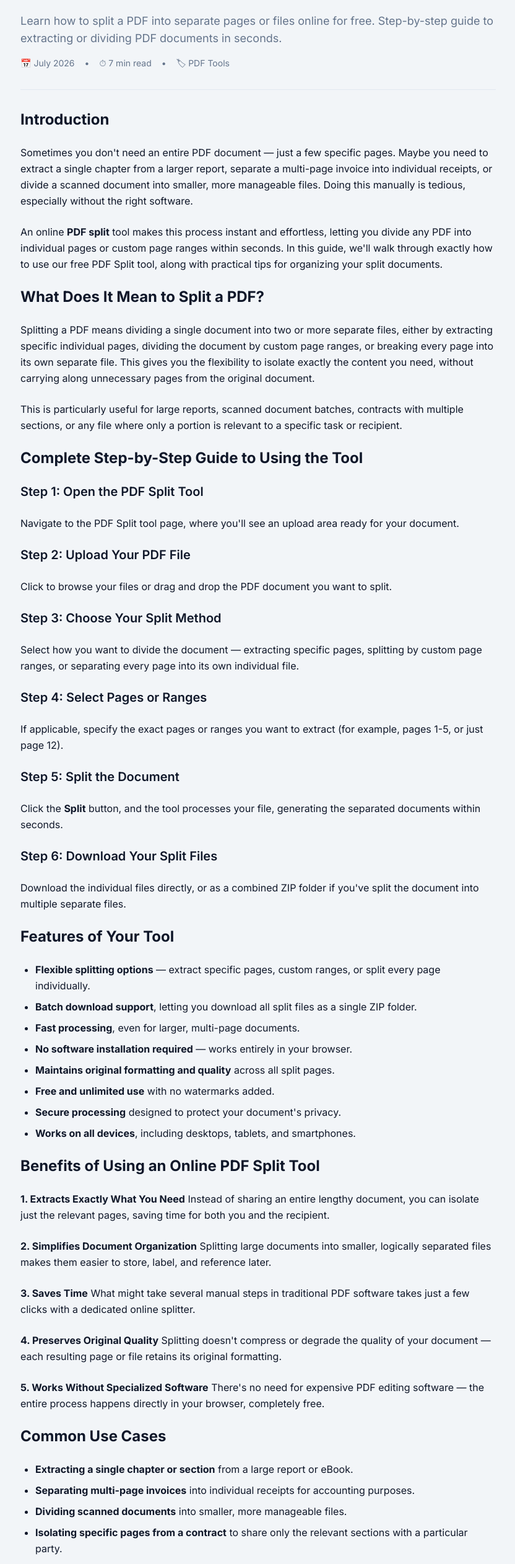
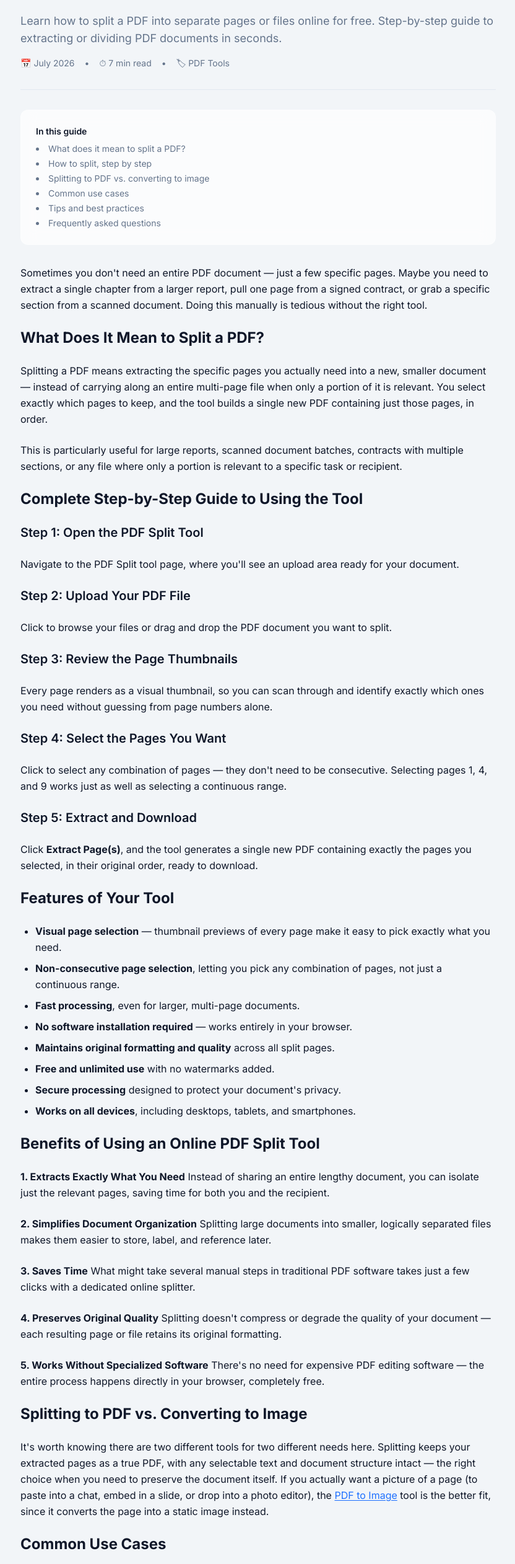
Before and after one commit to surajkumar122024-star/ok01, a Next.js app: page /blog/how-to-split-pdf-pages in a window 1280 px wide. Shown: the part 256-2779 px from the top of the page at 62% size, without its empty margins (223-1055 px from the left). Built offline with nearby package versions, Linux system fonts and the light colour scheme.

Commit message:
Fix pdf-split article: remove false ZIP download and multi-range split claims (tool selects any pages into one output PDF), fix irrelevant related tools, add TOC and PDF-vs-image comparison

```diff
--- a/src/app/blog/how-to-split-pdf-pages/page.tsx
+++ b/src/app/blog/how-to-split-pdf-pages/page.tsx
@@ -36,39 +36,52 @@ export default function HowToSplitPdfPagesArticle() {
 
         <hr className="border-border" />
 
+        {/* Table of Contents */}
+        <nav className="glass rounded-xl border p-6 space-y-2 text-sm">
+          <p className="font-semibold mb-2">In this guide</p>
+          <ul className="space-y-1 list-disc list-inside text-muted-foreground">
+            <li><a href="#what-is" className="hover:text-primary">What does it mean to split a PDF?</a></li>
+            <li><a href="#how-to" className="hover:text-primary">How to split, step by step</a></li>
+            <li><a href="#pdf-vs-image" className="hover:text-primary">Splitting to PDF vs. converting to image</a></li>
+            <li><a href="#use-cases" className="hover:text-primary">Common use cases</a></li>
+            <li><a href="#tips" className="hover:text-primary">Tips and best practices</a></li>
+            <li><a href="#faq" className="hover:text-primary">Frequently asked questions</a></li>
+          </ul>
+        </nav>
+
         {/* Content */}
         <div className="prose prose-neutral dark:prose-invert max-w-none space-y-6 text-base leading-relaxed">
 
-          <h2 className="text-2xl font-bold mt-8">Introduction</h2>
+          <p>
+            Sometimes you don't need an entire PDF document — just a few specific pages. Maybe you
+            need to extract a single chapter from a larger report, pull one page from a signed
+            contract, or grab a specific section from a scanned document. Doing this manually is
+            tedious without the right tool.
+          </p>
 
-          <p>Sometimes you don't need an entire PDF document — just a few specific pages. Maybe you need to extract a single chapter from a larger report, separate a multi-page invoice into individual receipts, or divide a scanned document into smaller, more manageable files. Doing this manually is tedious, especially without the right software.</p>
-          <p>An online <strong>PDF split</strong> tool makes this process instant and effortless, letting you divide any PDF into individual pages or custom page ranges within seconds. In this guide, we'll walk through exactly how to use our free PDF Split tool, along with practical tips for organizing your split documents.</p>
+          <h2 id="what-is" className="text-2xl font-bold mt-8">What Does It Mean to Split a PDF?</h2>
 
-          <h2 className="text-2xl font-bold mt-8">What Does It Mean to Split a PDF?</h2>
-
-          <p>Splitting a PDF means dividing a single document into two or more separate files, either by extracting specific individual pages, dividing the document by custom page ranges, or breaking every page into its own separate file. This gives you the flexibility to isolate exactly the content you need, without carrying along unnecessary pages from the original document.</p>
+          <p>Splitting a PDF means extracting the specific pages you actually need into a new, smaller document — instead of carrying along an entire multi-page file when only a portion of it is relevant. You select exactly which pages to keep, and the tool builds a single new PDF containing just those pages, in order.</p>
           <p>This is particularly useful for large reports, scanned document batches, contracts with multiple sections, or any file where only a portion is relevant to a specific task or recipient.</p>
 
-          <h2 className="text-2xl font-bold mt-8">Complete Step-by-Step Guide to Using the Tool</h2>
+          <h2 id="how-to" className="text-2xl font-bold mt-8">Complete Step-by-Step Guide to Using the Tool</h2>
 
           <h3 className="text-xl font-semibold mt-6">Step 1: Open the PDF Split Tool</h3>
           <p>Navigate to the PDF Split tool page, where you'll see an upload area ready for your document.</p>
           <h3 className="text-xl font-semibold mt-6">Step 2: Upload Your PDF File</h3>
           <p>Click to browse your files or drag and drop the PDF document you want to split.</p>
-          <h3 className="text-xl font-semibold mt-6">Step 3: Choose Your Split Method</h3>
-          <p>Select how you want to divide the document — extracting specific pages, splitting by custom page ranges, or separating every page into its own individual file.</p>
-          <h3 className="text-xl font-semibold mt-6">Step 4: Select Pages or Ranges</h3>
-          <p>If applicable, specify the exact pages or ranges you want to extract (for example, pages 1-5, or just page 12).</p>
-          <h3 className="text-xl font-semibold mt-6">Step 5: Split the Document</h3>
-          <p>Click the <strong>Split</strong> button, and the tool processes your file, generating the separated documents within seconds.</p>
-          <h3 className="text-xl font-semibold mt-6">Step 6: Download Your Split Files</h3>
-          <p>Download the individual files directly, or as a combined ZIP folder if you've split the document into multiple separate files.</p>
+          <h3 className="text-xl font-semibold mt-6">Step 3: Review the Page Thumbnails</h3>
+          <p>Every page renders as a visual thumbnail, so you can scan through and identify exactly which ones you need without guessing from page numbers alone.</p>
+          <h3 className="text-xl font-semibold mt-6">Step 4: Select the Pages You Want</h3>
+          <p>Click to select any combination of pages — they don't need to be consecutive. Selecting pages 1, 4, and 9 works just as well as selecting a continuous range.</p>
+          <h3 className="text-xl font-semibold mt-6">Step 5: Extract and Download</h3>
+          <p>Click <strong>Extract Page(s)</strong>, and the tool generates a single new PDF containing exactly the pages you selected, in their original order, ready to download.</p>
 
           <h2 className="text-2xl font-bold mt-8">Features of Your Tool</h2>
 
           <ul className="list-disc pl-6 space-y-2">
-          <li><strong>Flexible splitting options</strong> — extract specific pages, custom ranges, or split every page individually.</li>
-          <li><strong>Batch download support</strong>, letting you download all split files as a single ZIP folder.</li>
+          <li><strong>Visual page selection</strong> — thumbnail previews of every page make it easy to pick exactly what you need.</li>
+          <li><strong>Non-consecutive page selection</strong>, letting you pick any combination of pages, not just a continuous range.</li>
           <li><strong>Fast processing</strong>, even for larger, multi-page documents.</li>
           <li><strong>No software installation required</strong> — works entirely in your browser.</li>
           <li><strong>Maintains original formatting and quality</strong> across all split pages.</li>
@@ -85,7 +98,18 @@ export default function HowToSplitPdfPagesArticle() {
           <p><strong>4. Preserves Original Quality</strong> Splitting doesn't compress or degrade the quality of your document — each resulting page or file retains its original formatting.</p>
           <p><strong>5. Works Without Specialized Software</strong> There's no need for expensive PDF editing software — the entire process happens directly in your browser, completely free.</p>
 
-          <h2 className="text-2xl font-bold mt-8">Common Use Cases</h2>
+          <h2 id="pdf-vs-image" className="text-2xl font-bold mt-8">Splitting to PDF vs. Converting to Image</h2>
+          <p>
+            It's worth knowing there are two different tools for two different needs here. Splitting
+            keeps your extracted pages as a true PDF, with any selectable text and document structure
+            intact — the right choice when you need to preserve the document itself. If you actually
+            want a picture of a page (to paste into a chat, embed in a slide, or drop into a photo
+            editor), the{' '}
+            <Link href="/tools/pdf-to-image" className="text-primary underline underline-offset-2">PDF to Image</Link>{' '}
+            tool is the better fit, since it converts the page into a static image instead.
+          </p>
+
+          <h2 id="use-cases" className="text-2xl font-bold mt-8">Common Use Cases</h2>
 
           <ul className="list-disc pl-6 space-y-2">
           <li><strong>Extracting a single chapter or section</strong> from a large report or eBook.</li>
@@ -97,7 +121,7 @@ export default function HowToSplitPdfPagesArticle() {
           <li><strong>Organizing archived documents</strong> into logically separated files for easier retrieval later.</li>
           </ul>
 
-          <h2 className="text-2xl font-bold mt-8">Tips &amp; Best Practices</h2>
+          <h2 id="tips" className="text-2xl font-bold mt-8">Tips &amp; Best Practices</h2>
 
           <ul className="list-disc pl-6 space-y-2">
           <li>Before splitting, review the original document's page numbers carefully to ensure you extract exactly the range you intend.</li>
@@ -108,21 +132,21 @@ export default function HowToSplitPdfPagesArticle() {
           <li>If you need to both split and reorganize pages, consider merging the specific split files back together afterward using a PDF merge tool.</li>
           </ul>
 
-          <h2 className="text-2xl font-bold mt-8">Frequently Asked Questions</h2>
+          <h2 id="faq" className="text-2xl font-bold mt-8">Frequently Asked Questions</h2>
           <h3 className="text-lg font-semibold mt-4">What does it mean to split a PDF?</h3>
-          <p>Splitting a PDF means dividing a single document into two or more separate files, either by extracting specific pages or dividing it into custom sections.</p>
+          <p>Splitting a PDF means selecting specific pages from a larger document and extracting them into a new, smaller PDF, rather than sharing or storing the entire original file.</p>
           <h3 className="text-lg font-semibold mt-4">Can I extract just one page from a PDF?</h3>
           <p>Yes, our tool lets you select and extract individual pages from a larger document, creating a separate file with just that content.</p>
           <h3 className="text-lg font-semibold mt-4">Will splitting a PDF affect its quality?</h3>
           <p>No, splitting preserves the original formatting, quality, and layout of each resulting page or document without any compression or degradation.</p>
-          <h3 className="text-lg font-semibold mt-4">Can I split a PDF into multiple custom ranges at once?</h3>
-          <p>Yes, most split tools, including ours, support dividing a document into several custom page ranges in a single operation.</p>
+          <h3 className="text-lg font-semibold mt-4">Can I select non-consecutive pages, not just a range?</h3>
+          <p>Yes, you can select any combination of pages — like 1, 4, and 9 — rather than only a continuous range, and they'll all be included in one extracted PDF in their original order.</p>
           <h3 className="text-lg font-semibold mt-4">Is this PDF Split tool free to use?</h3>
           <p>Yes, it's completely free with no sign-up, watermarks, or hidden charges.</p>
-          <h3 className="text-lg font-semibold mt-4">How do I download multiple split files at once?</h3>
-          <p>Our tool typically provides a ZIP folder download option, letting you save all split files together in one convenient download.</p>
+          <h3 className="text-lg font-semibold mt-4">Does this create one file or multiple separate files?</h3>
+          <p>Your selected pages are combined into a single new PDF, in their original order — if you need genuinely separate individual files per page, repeat the extraction process selecting one page at a time.</p>
           <h3 className="text-lg font-semibold mt-4">Can I split password-protected PDFs?</h3>
-          <p>Password-protected files may need to be unlocked first before splitting, depending on the specific tool's capabilities.</p>
+          <p>Password-protected PDFs generally need to be unlocked first before individual pages can be extracted, since the encryption prevents reading the page content directly.</p>
           <h3 className="text-lg font-semibold mt-4">Can I split PDFs on my phone?</h3>
           <p>Yes, the tool is fully responsive and works smoothly on smartphones and tablets through your mobile browser.</p>
           <h3 className="text-lg font-semibold mt-4">Is my document safe when I use an online PDF split tool?</h3>
@@ -138,9 +162,9 @@ export default function HowToSplitPdfPagesArticle() {
           <h2 className="text-2xl font-bold mt-8">Related Tools</h2>
           <ul className="list-disc pl-6 space-y-2">
             <li><Link href="/tools/pdf-merge" className="text-primary hover:underline">PDF Merge</Link> — combine multiple PDF files into a single document.</li>
-            <li><Link href="/tools/word-counter" className="text-primary hover:underline">Word Counter</Link> — check text length across your extracted document sections.</li>
-            <li><Link href="/tools/json-formatter" className="text-primary hover:underline">JSON Formatter</Link> — format structured data for your document workflows.</li>
-            <li><Link href="/tools/slug-generator" className="text-primary hover:underline">Slug Generator</Link> — create clean URLs for sharing your split documents online.</li>
+            <li><Link href="/tools/pdf-to-image" className="text-primary hover:underline">PDF to Image</Link> — convert an extracted page into a PNG image.</li>
+            <li><Link href="/tools/image-to-pdf" className="text-primary hover:underline">Image to PDF</Link> — build a new PDF from images instead of splitting one.</li>
+            <li><Link href="/tools/compressor" className="text-primary hover:underline">Image Compressor</Link> — reduce image file sizes before converting them to PDF pages.</li>
           </ul>
 
           {/* CTA */}
```
